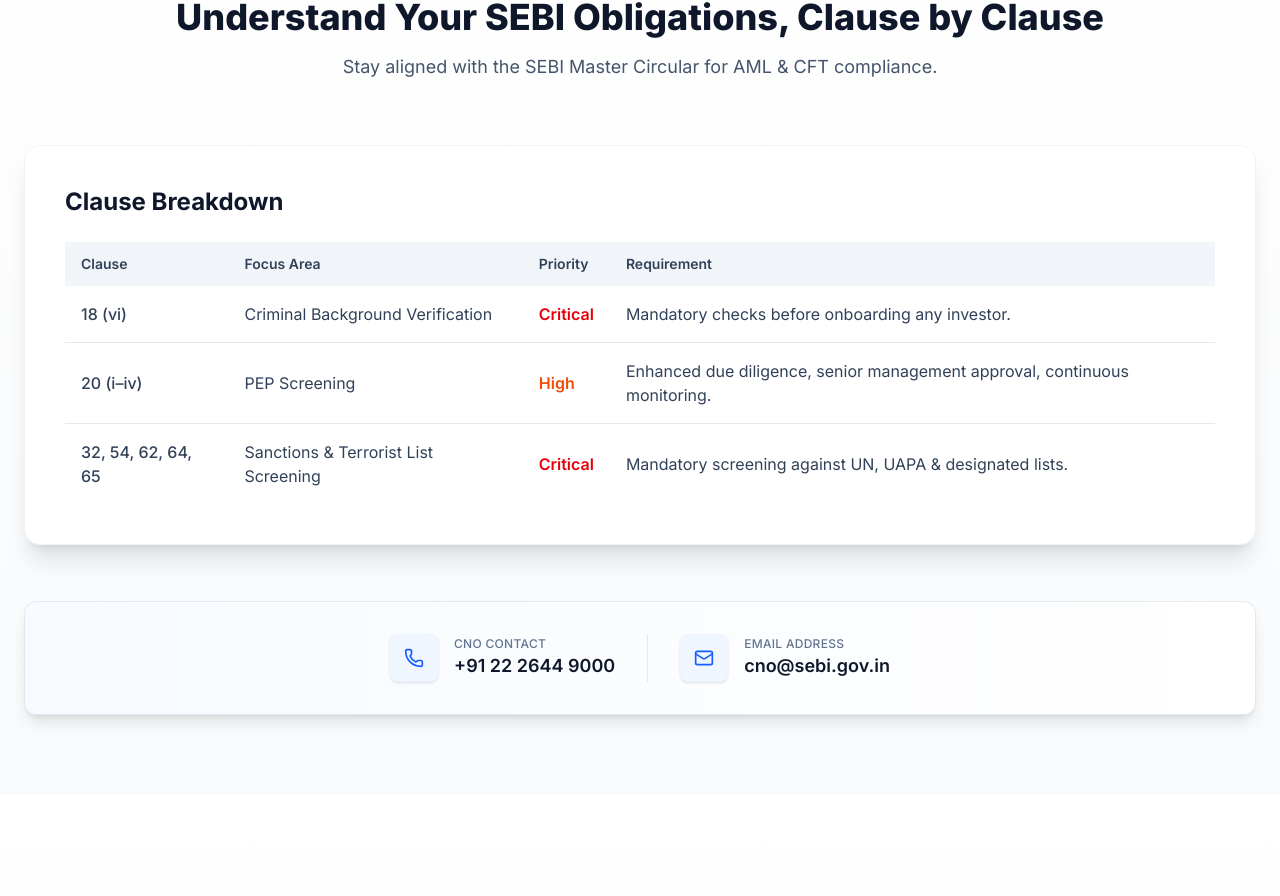
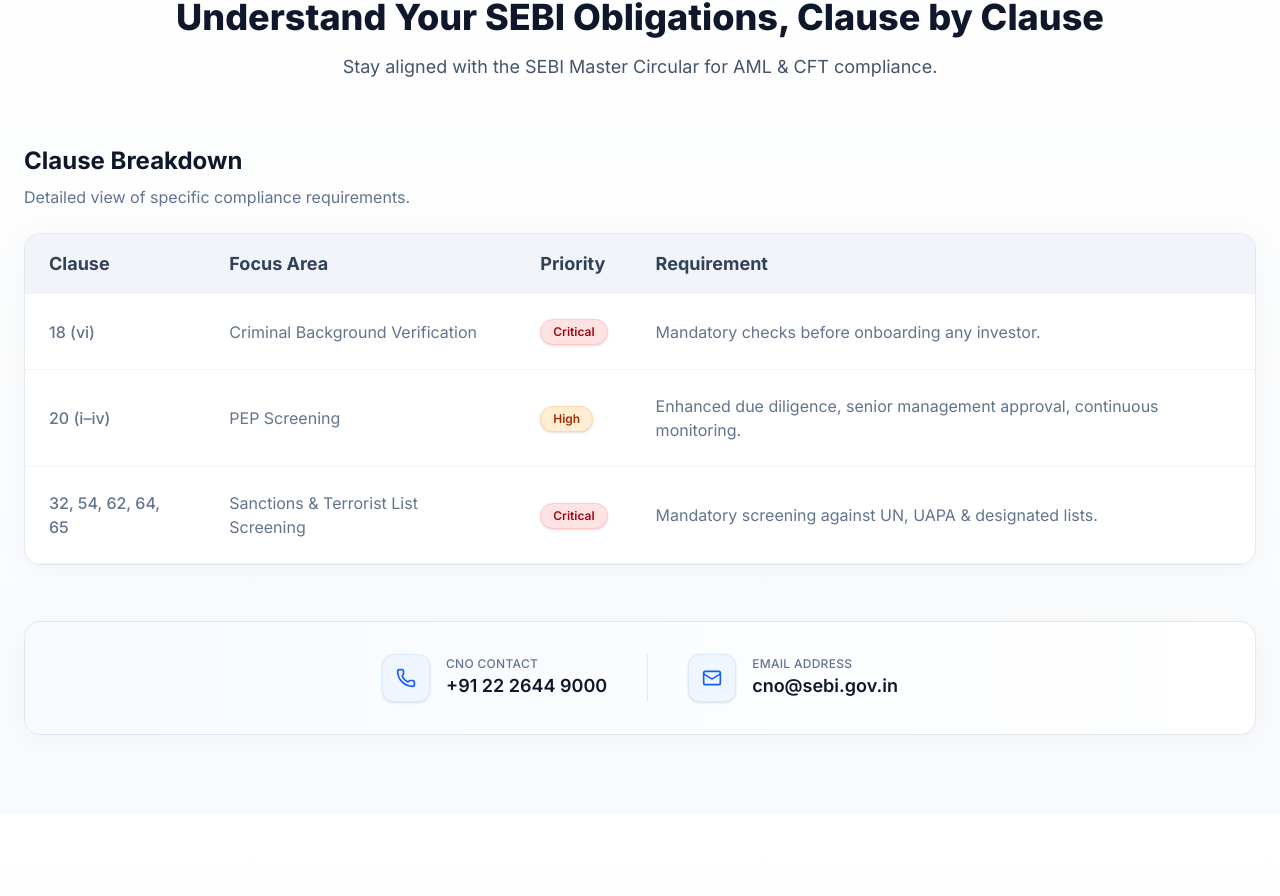
Before and after one commit to Dhanalakshmisherugar14/AML-SCREENING, a React (Vite) app: page / in a window 1280 px wide. Shown: the part 1747-2643 px from the top of the page. Built offline with nearby package versions, Linux system fonts and the light colour scheme.

Commit message:
font changed

```diff
--- a/src/components/Obligations.jsx
+++ b/src/components/Obligations.jsx
@@ -3,59 +3,89 @@
 
 const Obligations = () => {
   return (
-    <section id="obligations" className="py-20 bg-gradient-to-b from-white to-slate-50">
+    <section
+      id="obligations"
+      className="py-20 bg-gradient-to-b from-white to-slate-50"
+    >
       <div className="max-w-7xl mx-auto px-6">
-
         {/* Top Heading */}
         <div className="text-center mb-16">
           <h2 className="text-blue-700 font-semibold tracking-wide uppercase">
             SEBI AML & CFT Compliance
           </h2>
+
           <h3 className="mt-2 text-3xl md:text-4xl font-extrabold text-slate-900">
             Understand Your SEBI Obligations, Clause by Clause
           </h3>
+
           <p className="mt-4 text-lg text-slate-600 max-w-2xl mx-auto">
             Stay aligned with the SEBI Master Circular for AML & CFT compliance.
           </p>
         </div>
 
-        {/* Clause Table */}
-        <div className="bg-white rounded-2xl shadow-xl p-10 border border-slate-100">
-          <h4 className="text-2xl font-bold text-slate-900 mb-6">Clause Breakdown</h4>
+        {/* Clause Table Header */}
+        <div className="mb-6">
+          <h4 className="text-2xl font-bold text-slate-900">Clause Breakdown</h4>
+          <p className="text-slate-500 mt-2">
+            Detailed view of specific compliance requirements.
+          </p>
+        </div>
 
-          <div className="overflow-x-auto">
-            <table className="w-full text-left border-collapse">
-              <thead>
-                <tr className="bg-slate-100 text-slate-700 text-sm">
-                  <th className="py-3 px-4 font-semibold">Clause</th>
-                  <th className="py-3 px-4 font-semibold">Focus Area</th>
-                  <th className="py-3 px-4 font-semibold">Priority</th>
-                  <th className="py-3 px-4 font-semibold">Requirement</th>
+        {/* Table */}
+        <div className="bg-white rounded-2xl border border-slate-200 shadow-[0_4px_30px_rgba(0,0,0,0.04)] overflow-hidden">
+          <div>
+            <table className="min-w-full text-left">
+              <thead className="text-slate-700 bg-slate-100 text-sm">
+                <tr>
+                  <th scope="col" className="py-4 px-6 text-base md:text-lg font-bold">Clause</th>
+                  <th scope="col" className="py-4 px-6 text-base md:text-lg font-bold">Focus Area</th>
+                  <th scope="col" className="py-4 px-6 text-base md:text-lg font-bold">Priority</th>
+                  <th scope="col" className="py-4 px-6 text-base md:text-lg font-bold">Requirement</th>
                 </tr>
               </thead>
 
-              <tbody className="text-slate-700">
-                <tr className="border-b border-slate-200">
-                  <td className="py-4 px-4 font-medium">18 (vi)</td>
-                  <td className="py-4 px-4">Criminal Background Verification</td>
-                  <td className="py-4 px-4 text-red-600 font-semibold">Critical</td>
-                  <td className="py-4 px-4">Mandatory checks before onboarding any investor.</td>
-                </tr>
-
-                <tr className="border-b border-slate-200">
-                  <td className="py-4 px-4 font-medium">20 (i–iv)</td>
-                  <td className="py-4 px-4">PEP Screening</td>
-                  <td className="py-4 px-4 text-orange-600 font-semibold">High</td>
-                  <td className="py-4 px-4">
-                    Enhanced due diligence, senior management approval, continuous monitoring.
+              <tbody>
+                {/* Row 1 */}
+                <tr className="border-b border-gray-100">
+                  <td className="py-4 px-6 text-base font-medium text-slate-500">18 (vi)</td>
+                  <td className="py-6 px-6 text-base text-slate-500">Criminal Background Verification</td>
+                  <td className="py-6 px-6 text-slate-500">
+                    <span className="inline-flex items-center px-3 py-1 rounded-full text-xs font-semibold bg-red-100 text-red-800 border border-red-200 shadow-sm">
+                      Critical
+                    </span>
+                  </td>
+                  <td className="py-6 px-6 text-slate-500">
+                    Mandatory checks before onboarding any investor.
                   </td>
                 </tr>
 
-                <tr>
-                  <td className="py-4 px-4 font-medium">32, 54, 62, 64, 65</td>
-                  <td className="py-4 px-4">Sanctions & Terrorist List Screening</td>
-                  <td className="py-4 px-4 text-red-600 font-semibold">Critical</td>
-                  <td className="py-4 px-4">
+                {/* Row 2 */}
+                <tr className="border-b border-gray-100">
+                  <td className="py-4 px-6 text-base font-medium text-slate-500">20 (i–iv)</td>
+                  <td className="py-6 px-6 text-base text-slate-500">PEP Screening</td>
+                  <td className="py-6 px-6 text-base text-slate-500">
+                    <span className="inline-flex items-center px-3 py-1 rounded-full text-xs font-semibold bg-orange-100 text-orange-800 border border-orange-200 shadow-sm">
+                      High
+                    </span>
+                  </td>
+                  <td className="py-6 px-6 text-base text-slate-500">
+                    Enhanced due diligence, senior management approval, continuous
+                    monitoring.
+                  </td>
+                </tr>
+
+                {/* Row 3 */}
+                <tr className="border-b border-gray-100">
+                  <td className="py-4 px-6 text-base font-medium text-slate-500">32, 54, 62, 64, 65</td>
+                  <td className="py-6 px-6 text-base text-slate-500">
+                    Sanctions & Terrorist List Screening
+                  </td>
+                  <td className="py-6 px-6 text-base text-slate-500">
+                    <span className="inline-flex items-center px-3 py-1 rounded-full text-xs font-semibold bg-red-100 text-red-800 border border-red-200 shadow-sm">
+                      Critical
+                    </span>
+                  </td>
+                  <td className="py-6 px-6 text-base text-slate-500">
                     Mandatory screening against UN, UAPA & designated lists.
                   </td>
                 </tr>
@@ -64,20 +94,17 @@
           </div>
         </div>
 
-        {/* Light Info Card */}
-        {/* Light Info Card */}
+        {/* Contact Card */}
         <div className="mt-14">
-          <div className="relative overflow-hidden rounded-xl border border-slate-200 bg-white p-8 shadow-lg">
-
-            {/* Soft Highlight Layer */}
+          <div className="relative overflow-hidden rounded-2xl border border-slate-200 bg-white p-8 shadow-[0_4px_30px_rgba(0,0,0,0.04)]">
+            {/* Highlight Layer */}
             <div className="absolute inset-0 bg-gradient-to-r from-blue-50/50 to-transparent pointer-events-none" />
 
             {/* Content */}
-            <div className="relative flex flex-col items-center justify-center gap-8 sm:flex-row">
-
+            <div className="relative flex flex-col items-center justify-center gap-10 sm:flex-row">
               {/* Phone Section */}
               <div className="flex items-center gap-4">
-                <div className="flex h-12 w-12 items-center justify-center rounded-lg bg-blue-50 shadow-sm">
+                <div className="flex h-12 w-12 items-center justify-center rounded-xl bg-blue-50 shadow-sm border border-blue-100">
                   <Phone className="h-5 w-5 text-blue-600" />
                 </div>
                 <div className="text-left">
@@ -95,7 +122,7 @@
 
               {/* Email Section */}
               <div className="flex items-center gap-4">
-                <div className="flex h-12 w-12 items-center justify-center rounded-lg bg-blue-50 shadow-sm">
+                <div className="flex h-12 w-12 items-center justify-center rounded-xl bg-blue-50 shadow-sm border border-blue-100">
                   <Mail className="h-5 w-5 text-blue-600" />
                 </div>
                 <div className="text-left">
@@ -104,19 +131,15 @@
                   </p>
                   <a
                     href="mailto:cno@sebi.gov.in"
-                    className="text-lg font-semibold text-slate-900 transition-colors hover:text-blue-600"
+                    className="text-lg font-semibold text-slate-900 hover:text-blue-600 transition-colors"
                   >
                     cno@sebi.gov.in
                   </a>
                 </div>
               </div>
-
             </div>
           </div>
         </div>
-
-
-
       </div>
     </section>
   );
--- a/src/components/WhyAML.jsx
+++ b/src/components/WhyAML.jsx
@@ -35,7 +35,7 @@
           <p className="text-lg md:text-xl text-slate-700 font-medium leading-relaxed">
             Taghash delivers automated investor verification, risk analysis and ongoing monitoring —
             fully aligned with{" "}
-            <span className="text-blue-700 font-semibold break-words">
+            <span className="text-black font-bold break-words">
               SEBI Circular No. SEBI/HO/MIRSD/MIRSDSECFATF/P/CIR/2024/78
             </span>.
           </p>
```
